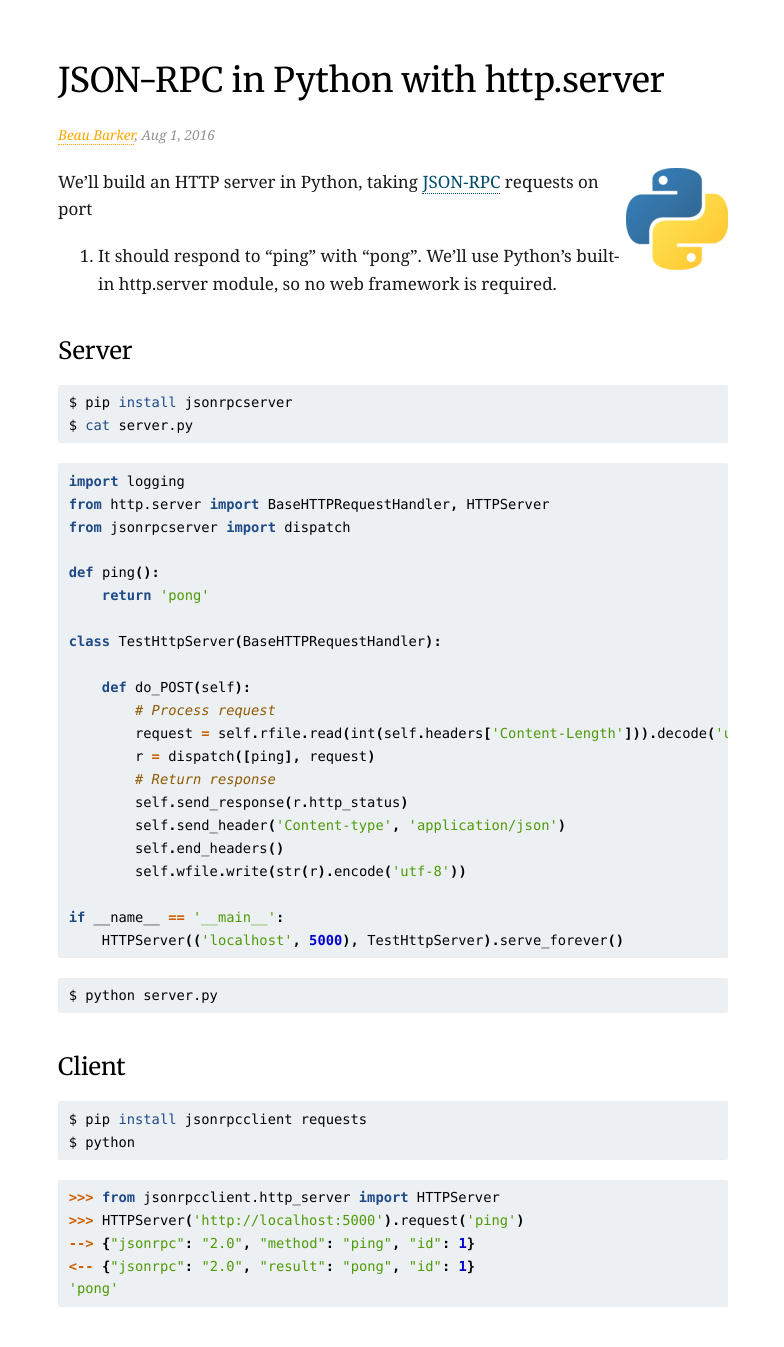
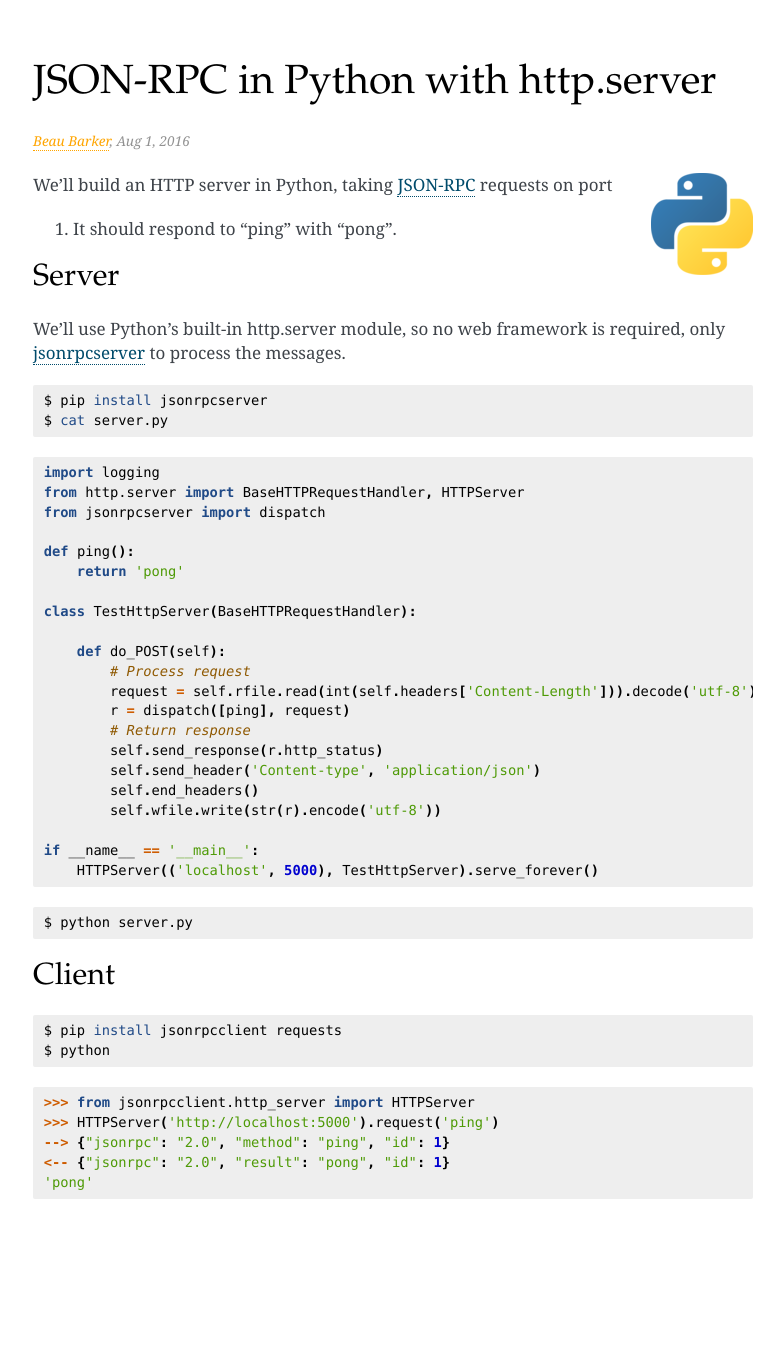
Before and after one commit to explodinglabs/explodinglabs.github.io, a Jekyll site: the page built from _jsonrpc/httpserver.markdown, in a window 1280 px wide. Shown: the whole page, without its empty margins (247-1031 px from the left). Built offline with Jekyll 4.4.1, drawn with Linux system fonts in a browser that asks for light colours; comment, search, counter and statistics services are not loaded; after the commit the page ends 1239 px from its top, so only the background shows below that.

Commit message:
Design adjustments

````diff
--- a/_includes/head.html
+++ b/_includes/head.html
@@ -10,7 +10,7 @@
     <link rel="canonical" href="{{ page.url | replace:'index.html','' | prepend: site.baseurl | prepend: site.url }}">
     <link rel="alternate" type="application/rss+xml" title="{{ site.title }}" href="{{ "/feed.xml" | prepend: site.baseurl | prepend: site.url }}">
 
-    <link href="https://fonts.googleapis.com/css?family=Open+sans|Merriweather|Source+Code+Pro" rel="stylesheet">
+    <!--link href="https://fonts.googleapis.com/css?family=Open+sans|Merriweather|Source+Code+Pro" rel="stylesheet"-->
 
     {% if jekyll.environment == 'production' %}
     {% include analytics.html %}
--- a/_jsonrpc/httpserver.markdown
+++ b/_jsonrpc/httpserver.markdown
@@ -11,11 +11,14 @@ comments: true
 
 We'll build an HTTP server in Python, taking
 [JSON-RPC](http://www.jsonrpc.org/) requests on port
-5000. It should respond to "ping" with "pong". We'll use Python's built-in
-http.server module, so no web framework is required.
+5000. It should respond to "ping" with "pong".
 
 Server
 ======
+
+We'll use Python's built-in http.server module, so no web framework is
+required, only [jsonrpcserver](https://jsonrpcserver.readthedocs.io/en/latest/)
+to process the messages.
 
 ```shell
 $ pip install jsonrpcserver
--- a/_sass/_base.scss
+++ b/_sass/_base.scss
@@ -11,11 +11,11 @@ body, h1, h2, h3, h4, h5, h6, p, blockquote, pre, hr, dl, dd, ol, ul, figure {
  */
 body {
     background-color: white;
-    color: #191919;
+    color: #3E4349;
     font-family: 'Open sans', sans-serif;
     font-family: 'goudy old style', 'minion pro', 'bell mt', Georgia, 'Hiragino Mincho Pro', serif;
     font-size: 17px;
-    line-height: 1.6em;
+    line-height: 1.4em;
     -webkit-text-size-adjust: 100%;
     -webkit-font-feature-settings: "kern" 1;
     -moz-font-feature-settings: "kern" 1;
@@ -72,27 +72,27 @@ h1, h2, h3, h4, h5, h6 {
     line-height: 1.2;
     margin: $spacing-unit*1.5 0 $spacing-unit 0;
     width: 100%;
-    font-family: 'Merriweather', georgia, serif;
+    font-family: 'Garamond', 'Merriweather', 'Georgia', serif;
     font-weight: 100;
 }
 
 h1.page-title {
     margin: $spacing-unit/2 0 $spacing-unit/2 0;
-    font-size: 2em;
+    font-size: 2.4em;
     color: black;
     border-bottom: 0px solid $grey-light;
     font-weight: 100;
 }
 
 h1 {
-    margin: $spacing-unit 0 $spacing-unit/2 0;
-    font-size: 1.4em;
+    margin: $spacing-unit/2 0 $spacing-unit/2 0;
+    font-size: 1.8em;
     color: black;
 }
 
 h2 {
     margin: $spacing-unit/2 0 $spacing-unit/2 0;
-    font-size: 1.1em;
+    font-size: 1.4em;
     color: black;
 }
 
@@ -127,11 +127,11 @@ blockquote {
  * Code formatting
  */
 pre, code {
-    background-color: #ecf0f3;
+    background-color: #eee;
     font-family: 'Source Code Pro';
     font-family: 'Consolas', 'Menlo', 'Deja Vu Sans Mono', 'Bitstream Vera Sans Mono', monospace;
     font-size: 0.9em;
-    line-height: 150%;
+    line-height: 1.3em;
     border-radius: 2px;
 }
 
--- a/css/main.scss
+++ b/css/main.scss
@@ -15,8 +15,8 @@ $grey-dark: darken($grey, 25%);
 $yellow-light: lighten(yellow, 40%);
 
 // Width of the content area
-$content-width: 750px;
-$on-laptop: 750px;
+$content-width: 800px;
+$on-laptop: 800px;
 $on-palm: 600px;
 
 @mixin media-query($device) {
````
